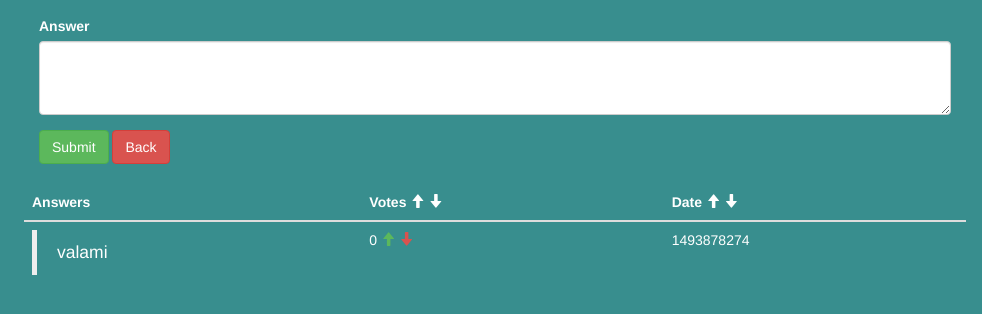
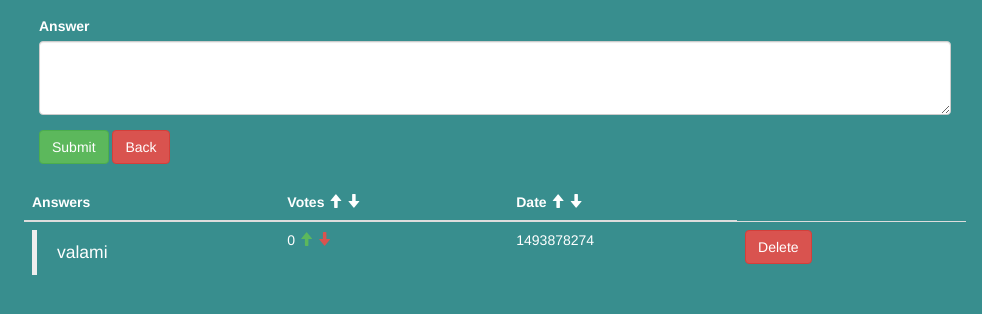
Before and after one commit to meanzwhile/Ask-Mate---Dract, a Flask app: page /answer/1 in a window 1280 px wide. Shown: the part 211-525 px from the top of the page, without its empty margins (145-1127 px from the left). Run offline with Flask 2, Linux system fonts and the light colour scheme; some libraries are stand-ins or nearby versions.

Commit message:
started answer delete

```diff
--- a/main.py
+++ b/main.py
@@ -122,7 +122,6 @@ def update_data(question_id):
 
 @app.route("/question/<question_id>/delete")
 def delete_question(question_id):
-    # we should delete the answers in the file to!!!
     question_table = common.get_table_from_file("data/question.csv")
     answer_table = common.get_table_from_file("data/answer.csv")
     ID_INDEX = 0
@@ -136,6 +135,13 @@ def delete_question(question_id):
     common.write_table_to_file(question_table, "data/question.csv")
     common.write_table_to_file(temp_table, "data/answer.csv")
     return redirect(url_for("index"))
+
+
+@app.route("/answer/<answer_id>/delete")
+def delete_answer(answer_id):
+    question_table = common.get_table_from_file("data/question.csv")
+    return redirect(url_for('answer', question_id=question_id))
+
 
 
 @app.route("/answer/<question_id>/<element_id>/vote_up")
--- a/templates/answer.html
+++ b/templates/answer.html
@@ -60,6 +60,9 @@
                             </a>
                         </td>
                         <td style="min-width: 100px;">{{ value[1] }}</td>
+                        <td style="min-width: 100px;"><a href="/answer/{{ value[0] }}/delete">
+                            <button type="button" name="delete-question" class="btn btn-danger">Delete</button></a>
+                            </td>
                     </tr>
                     {% endfor %}
     </tbody>
```
